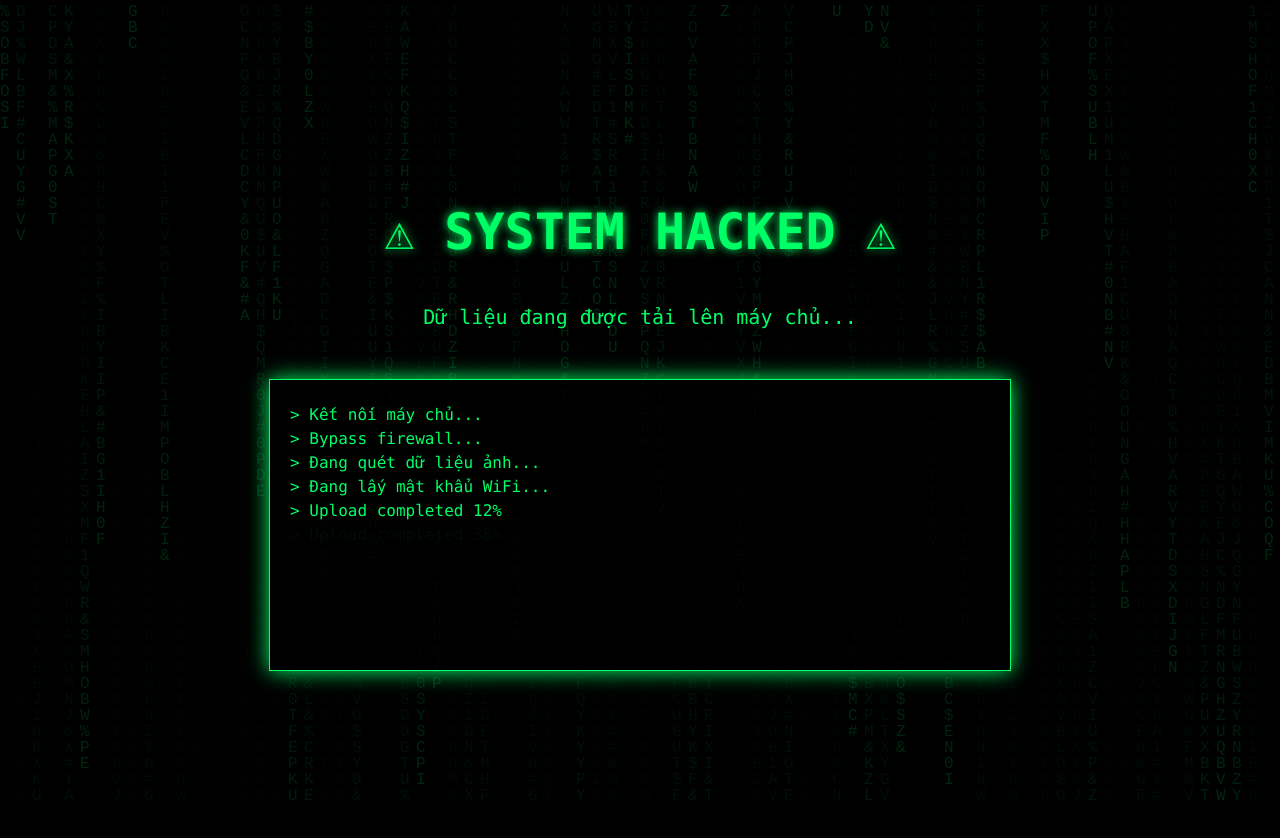
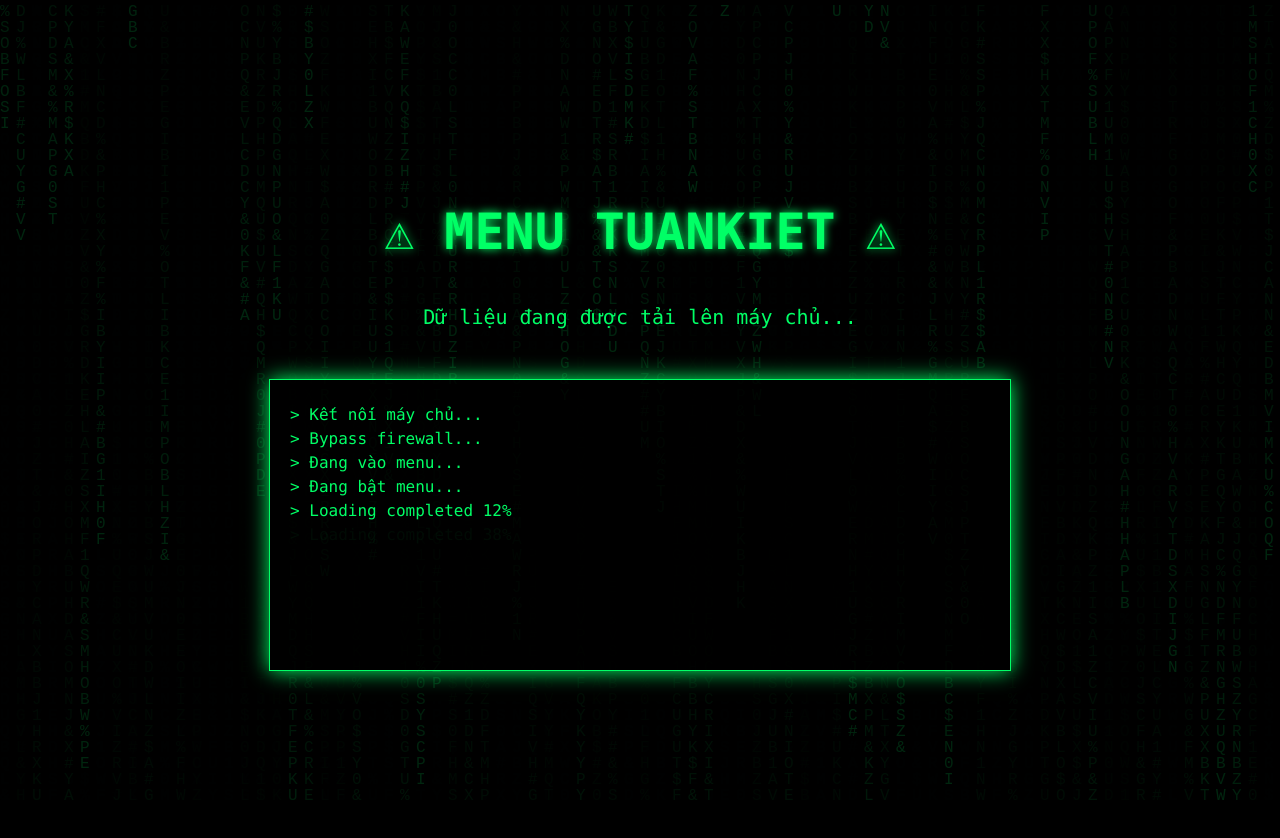
Before and after one commit to tkietctevl/html, a plain HTML site: page index.html in a window 1280 px wide. Drawn offline with Linux system fonts and the light colour scheme.

Commit message:
index.html

```diff
--- a/index.html
+++ b/index.html
@@ -2,7 +2,7 @@
 <head>
   <meta charset="UTF-8" />
   <meta name="viewport" content="width=device-width, initial-scale=1.0" />
-  <title>Hacker Troll</title>
+  <title>MENU NGUYEN TUAN KIET</title>
   <style>
     body {
       margin: 0;
@@ -78,7 +78,7 @@ p {
 </head>
 <body>
   <canvas class="matrix"></canvas>  <div class="container">
-    <h1>⚠ SYSTEM HACKED ⚠</h1>
+    <h1>⚠ MENU TUANKIET ⚠</h1>
     <p>Dữ liệu đang được tải lên máy chủ...</p><div class="terminal" id="terminal"></div>
 
   </div>  <script>
@@ -87,15 +87,15 @@ p {
     const fakeLogs = [
       "Kết nối máy chủ...",
       "Bypass firewall...",
-      "Đang quét dữ liệu ảnh...",
-      "Đang lấy mật khẩu WiFi...",
-      "Upload completed 12%",
-      "Upload completed 38%",
-      "Upload completed 67%",
-      "Truy cập camera thành công",
-      "Đang mã hóa dữ liệu...",
-      "⚠ CẢNH BÁO: Thiết bị đã bị kiểm soát ⚠",
-      "JK thôi :)) Bị troll rồi nha"
+      "Đang vào menu...",
+      "Đang bật menu...",
+      "Loading completed 12%",
+      "Loading completed 38%",
+      "Loading completed 67%",
+      "Nhạy Tâm On✅️",
+      "Bám Đầu On✅️",
+      "⚠ THÔNG BÁO: Đã Bật Menu ⚠",
+      "CHÚC BẠN CHƠI GAME VUI VẺ!"
     ];
 
     let i = 0;
@@ -136,8 +136,8 @@ p {
     }, 7000);
 
     setTimeout(() => {
-      showPopup("😂 Bạn đã bị troll!");
-      alert("😂 Bạn đã bị troll bởi Nguyen Tuan Kiet!");
+      showPopup("NHẠY TÂM , BÁM ĐẦU ON✅️!");
+      alert("MENU bởi Nguyen Tuan Kiet!");
     }, 12000);
 
     // Matrix effect
```
